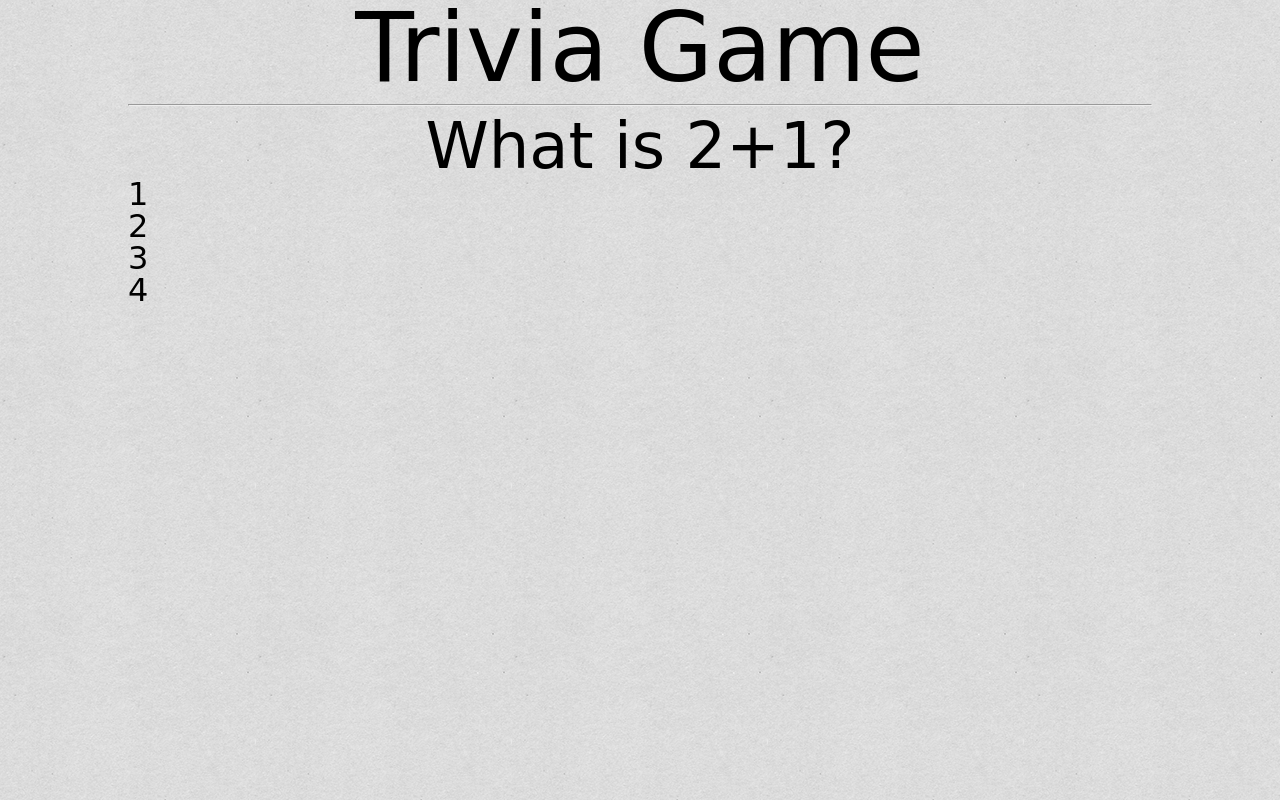
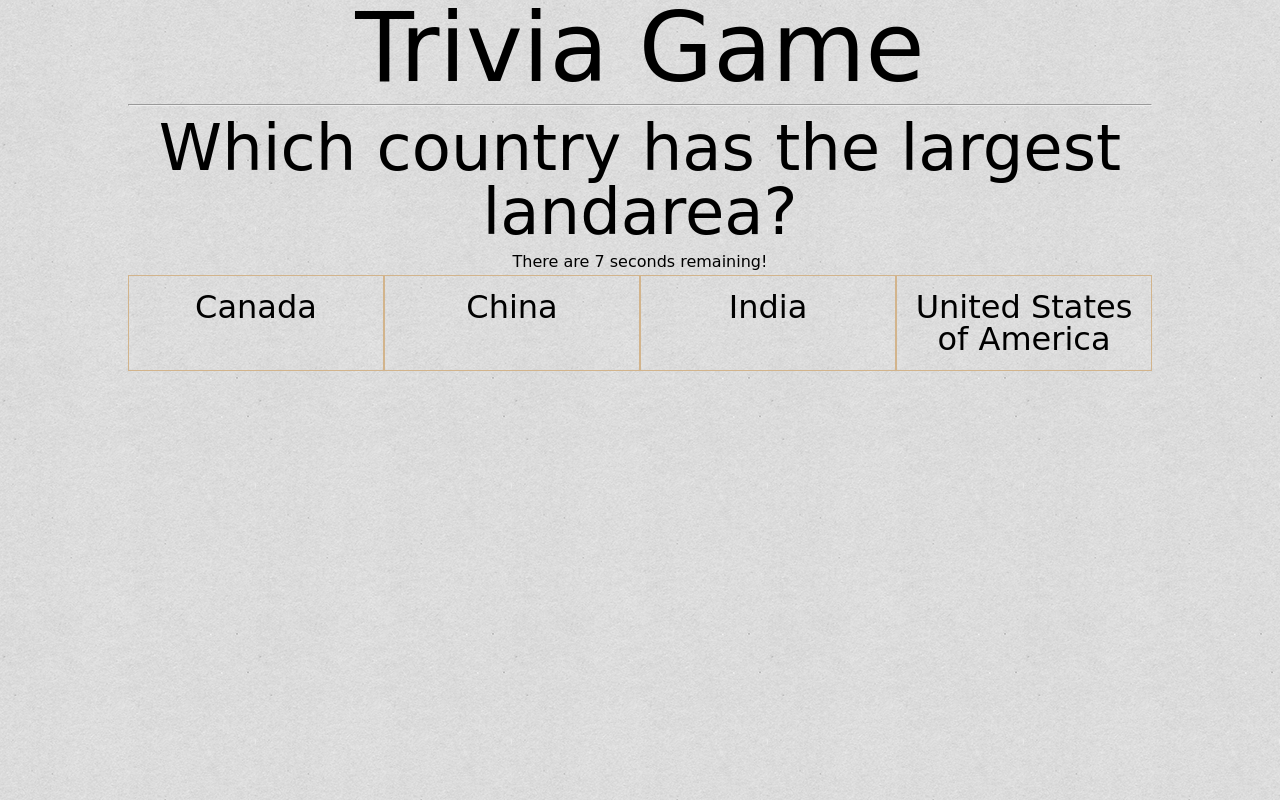
Before and after one commit to rossgong/trivia-game, a plain HTML site: page index.html in a window 1280 px wide. Both pictures are taken after a click on the button "Start". Drawn offline with nearby package versions, Linux system fonts and the light colour scheme; a web font is replaced by a local one.

Commit message:
Added a timer and a little more style

```diff
--- a/assets/css/style.css
+++ b/assets/css/style.css
@@ -15,17 +15,30 @@ h1 {
 
 h2 {
 	font-size: 8vh;
+	margin: 10px;
 }
 
 button {
-	background-color: darkred;
+	background-color: antiquewhite;
 	border: 0;
 	font-family: inherit;
-	color: white;
+	color: black;
 	padding: 20px;
 }
 
 #trivia-answers-container {
 	text-align: left;
 	font-size: 4vh;
+	display: flex;
+	justify-content: space-around;
 }
+
+.trivia-answer {
+	padding: 15px 0;
+	margin: 5px 0;
+	border: 1px;
+	border-style: solid;
+	border-color: tan;
+	width: 25%;
+	text-align: center;
+}
--- a/assets/javascript/app.js
+++ b/assets/javascript/app.js
@@ -6,17 +6,28 @@ var game = {
 	corrects: 0,
 	wrongs: 0,
 	currentTimeout: 0,
+	timeLeft: 10,
 
 	questions: [
-		{question: "What is 2+1?", answers: ["1","2","3","4"], answerIndex: 2},
-		{question: "What is 1+3?", answers: ["1","2","3","4"], answerIndex: 3},
-		{question: "What is 1+1?", answers: ["1","2","3","4"], answerIndex: 1},
-		{question: "What is 2+2?", answers: ["1","2","3","4"], answerIndex: 3},
+		{
+			question: "Which country has the largest landarea?",
+			answers: ["United States of America", "Canada", "China", "India"], answerIndex: 1
+		},
+		{
+			question: "Which country has the largest population",
+			answers: ["Nigeria", "Russia", "United States of America", "India"], answerIndex: 3
+		},
+		{
+			question: "Which country is the most northern?",
+			answers: ["Croatia", "Albania", "Macedonia", "Greece"], answerIndex: 0
+		},
+		{
+			question: "Which country is the most southern?",
+			answers: ["Croatia", "Albania", "Greece", "Macedonia"], answerIndex: 2
+		},
 	],
 
-
-
-	intializeGame: function() {
+	intializeGame: function () {
 		this.currentQuestionIndex = 0;
 		this.corrects = 0;
 		this.wrongs = 0;
@@ -24,28 +35,52 @@ var game = {
 		this.askQuestion(this.currentQuestionIndex);
 	},
 
-	askQuestion: function(questionIndex) {
+	askQuestion: function (questionIndex) {
 
 		console.log(this);
 		$("#trivia-question").text(this.questions[questionIndex].question);
+		$()
 
 		//clear out answers container of whatever answers were there previously and store it to add answers in forreach loop
 		var answerContainer = $("#trivia-answers-container").html("");
-		for (var i = 0; i < this.questions[questionIndex].answers.length; i ++) {
-			answerContainer.append(this.constructAnswerDiv(this.questions[questionIndex].answers[i], i));
+		var answers = [];
+
+		for (var i = 0; i < this.questions[questionIndex].answers.length; i++) {
+			answers.push(this.constructAnswerDiv(this.questions[questionIndex].answers[i], i));
 		}
 
-		this.currentTimeout = setTimeout(function() {
-			game.answerQuestion(-1);
-		}, 3000);
+		while (answers.length > 0) {
+			var randomAnswer = Math.floor(Math.random() * answers.length);
+			answerContainer.append(answers[randomAnswer]);
+			answers.splice(randomAnswer, 1);
+		}
+
+		this.timeLeft = 10;
+		this.timeRemainingUpdate(this.timeLeft);
+
+		this.timeoutFunction();
 	},
 
-	constructAnswerDiv: function(answer, index) {
-		var answerDiv = $("<div>").attr("class", "trivia-answer").attr("value", index).text(answer)
+	timeoutFunction: function () {
+		if (game.timeLeft > 0) {
+			game.timeLeft--;
+			game.currentTimeout = setTimeout(game.timeoutFunction, 1000);
+		} else {
+			game.answerQuestion(-1);
+		}
+		game.timeRemainingUpdate(game.timeLeft) + 1;
+	},
+
+	timeRemainingUpdate: function (secs) {
+		$("#time-remaining").html("There are <strong>" + secs + "</strong> seconds remaining!");
+	},
+
+	constructAnswerDiv: function (answer, index) {
+		var answerDiv = $("<div>").attr("class", "trivia-answer").attr("data-index", index).text(answer)
 
 		//TODO: add listener for click on answerDiv
-		answerDiv.on("click", function(event) {
-			game.answerQuestion(parseInt(this.getAttribute("value")));
+		answerDiv.on("click", function (event) {
+			game.answerQuestion(parseInt(this.getAttribute("data-index")));
 		});
 
 		return answerDiv
@@ -57,18 +92,25 @@ var game = {
 		//if correct
 		if (answerIndex === this.questions[this.currentQuestionIndex].answerIndex) {
 			this.corrects++;
+			$("#trivia-question").html("Wowwee good job!<br>Get ready for another!");
 		} else {
 			this.wrongs++;
+			if (answerIndex === -1) {
+				$("#trivia-question").html("Outta Time!<br>Get ready for another!");
+			} else {
+				$("#trivia-question").html("WRONG<br>Get ready for another!");
+			}
 		}
-
-		console.log("w:" + this.corrects + "||l:" + this.wrongs);
 
 		this.nextQuestion();
 	},
 
-	nextQuestion: function() {
+	nextQuestion: function () {
 		this.currentQuestionIndex++;
 		clearTimeout(this.currentTimeout);
+		console.log("here");
+		console.log($("#time-remaining").html(""));
+		console.log("here2");
 
 		if (this.currentQuestionIndex < this.questions.length) {
 			setTimeout(function () {
@@ -82,27 +124,26 @@ var game = {
 
 	},
 
-	showCurrentStats: function() {
-		$("#trivia-question").html("CURRENT STATS");
+	showCurrentStats: function () {
 		$("#trivia-answers-container").html("Correct: " + this.corrects + "<br>" +
-		"Wrong: " + this.wrongs);
+			"Wrong: " + this.wrongs);
 	},
 
 	showResults: function () {
+		$("#trivia-question").html("WOW that was fast<br>Let's see how ya did!");
 		this.showCurrentStats();
 
 		//adds a reset button
-		$("<button>").text("Reset").appendTo("#trivia-container").on("click", function(event) {
+		$("<button>").text("Reset").appendTo("#trivia-container").on("click", function (event) {
 			this.remove();
 			game.intializeGame();
 		});
 	},
 }
 
-$(document).ready( function() {
-	$("#start-button").on("click", function(event) {
+$(document).ready(function () {
+	$("#start-button").on("click", function (event) {
 		this.remove();
 		game.intializeGame();
 	});
-
 });
--- a/index.html
+++ b/index.html
@@ -1,5 +1,6 @@
 <!DOCTYPE html>
 <html lang="en">
+
 <head>
 	<meta charset="UTF-8">
 	<meta name="viewport" content="width=device-width, initial-scale=1.0">
@@ -16,6 +17,7 @@
 
 	<title>Trivia Game</title>
 </head>
+
 <body>
 
 
@@ -27,18 +29,12 @@
 
 	<div id="trivia-container">
 		<h2 id="trivia-question"></h2>
+		<div id="time-remaining"></div>
 		<div id="trivia-answers-container">
 
 		</div>
 		<button id="start-button">Start</button>
 	</div>
+</body>
 
-	<div id="results-container">
-		<h2 id="results-header"></h2>
-		<div id="results">
-
-		</div>
-	</div>
-
-</body>
 </html>
```
